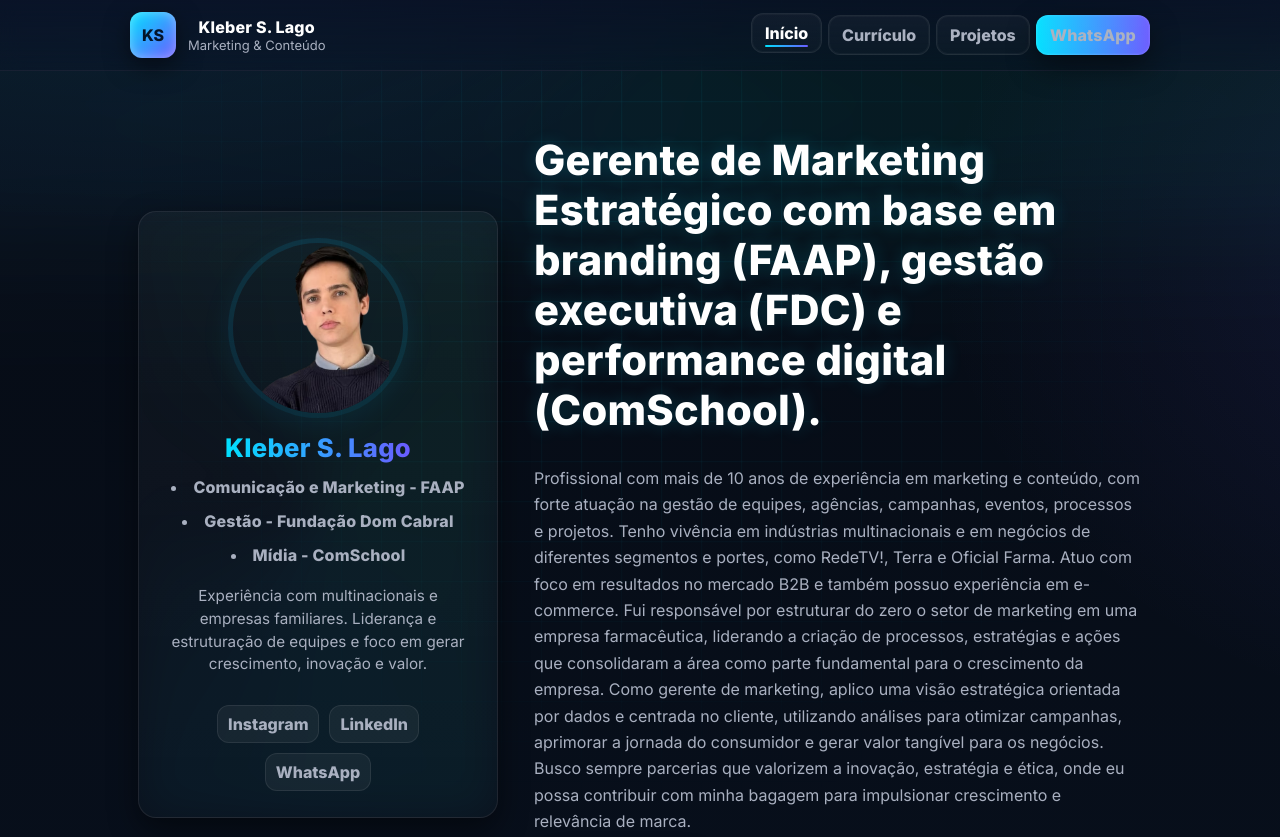
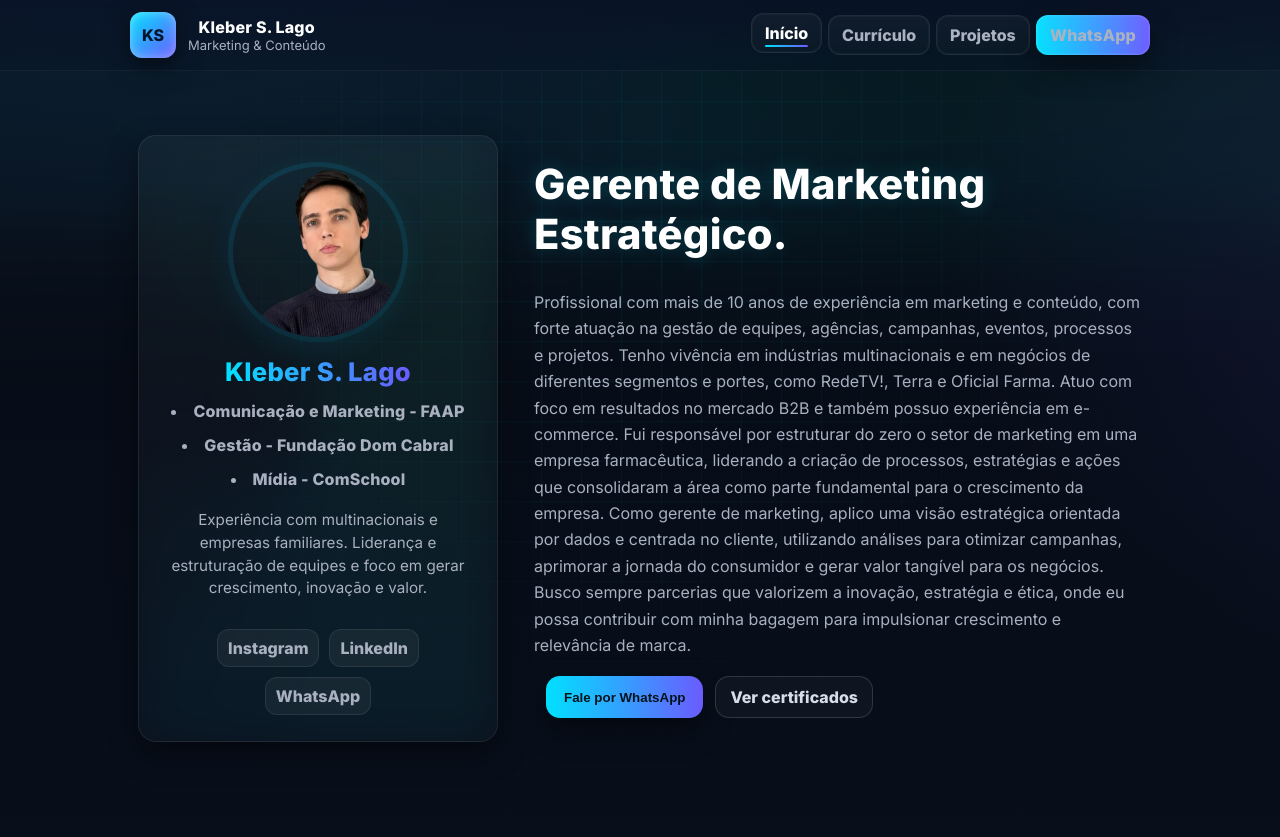
Before and after one commit to JoseRobertoRocha/Site-Kleber, a plain HTML site: page index.html in a window 1280 px wide. Shown: the top 837 px of the page. Drawn offline with Linux system fonts and the light colour scheme.

Commit message:
Update index.html

```diff
--- a/index.html
+++ b/index.html
@@ -674,7 +674,7 @@ html, body{ overflow-x:hidden; }
       </aside>
 
       <section class="hero-intro" aria-labelledby="hero-title">
-        <h1 id="hero-title">Gerente de Marketing Estratégico com base em branding (FAAP), gestão executiva (FDC) e performance digital (ComSchool).</h1> <br>
+        <h1 id="hero-title">Gerente de Marketing Estratégico.</h1> <br>
 
 
         <p> Profissional com mais de 10 anos de experiência em marketing e conteúdo, com forte atuação na gestão de equipes, agências, campanhas, eventos, processos e projetos.
```
